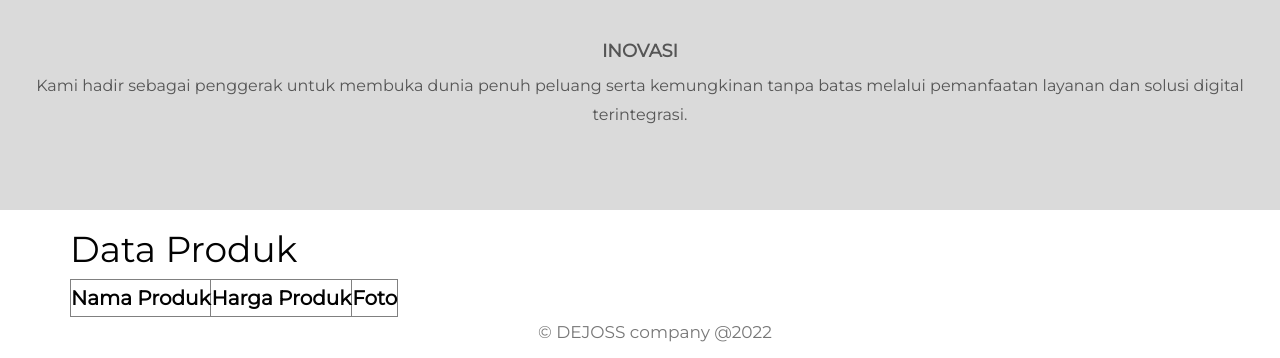
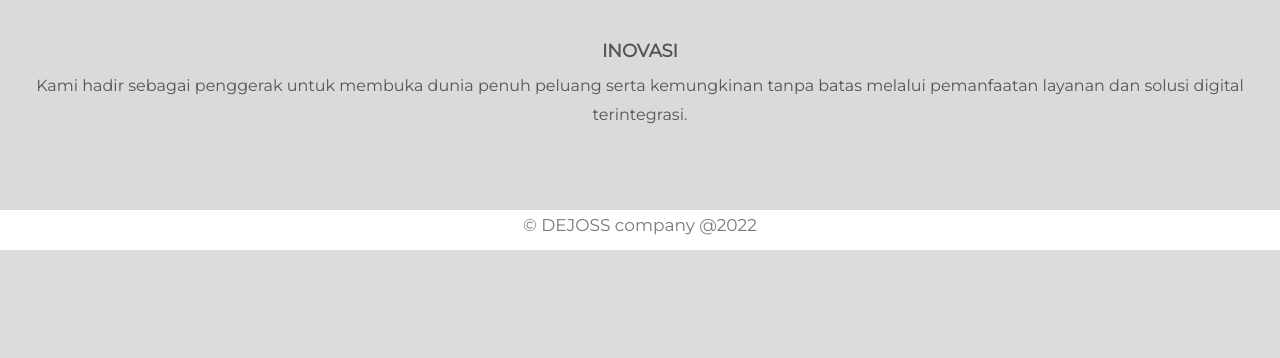
Before and after one commit to rizkyauliaf/evaluasi4, a PHP site: page /berandauser.php in a window 1280 px wide. Shown: the part 1111-1469 px from the top of the page. After the commit the page ends 1361 px from the top, so only its background shows below. Run offline with PHP 8.4, Linux system fonts and the light colour scheme; the visitor is signed in with stand-in values (Sample User, id 1); data that the repository does not hold is empty.

Commit message:
mengubah kodingan

```diff
--- a/berandauser.php
+++ b/berandauser.php
@@ -75,11 +75,10 @@
 
   <?php
   ?>
-  <div class="container">
+  <!-- <div class="container">
     <h1>Data Produk</h1>
     <table border="1">
         <tr>
-
             <th>Nama Produk</th>
             <th>Harga Produk</th>
             <th>Foto</th>
@@ -90,11 +89,12 @@
                 echo "<tr>";
                 echo "<td>$data[nama_produk]</td>";
                 echo "<td>$data[harga_produk]</td>";
-                echo "<td><img src='img/" .$data['foto_produk']."'height='100'></td>";
+                // echo "<td><img src='img/" .$data['foto_produk']."'height='100'></td>";
                 echo "</tr>";
             }
         ?>
     </table>
+  </div> -->
 </body>
 
 <!-- Footer -->
```
